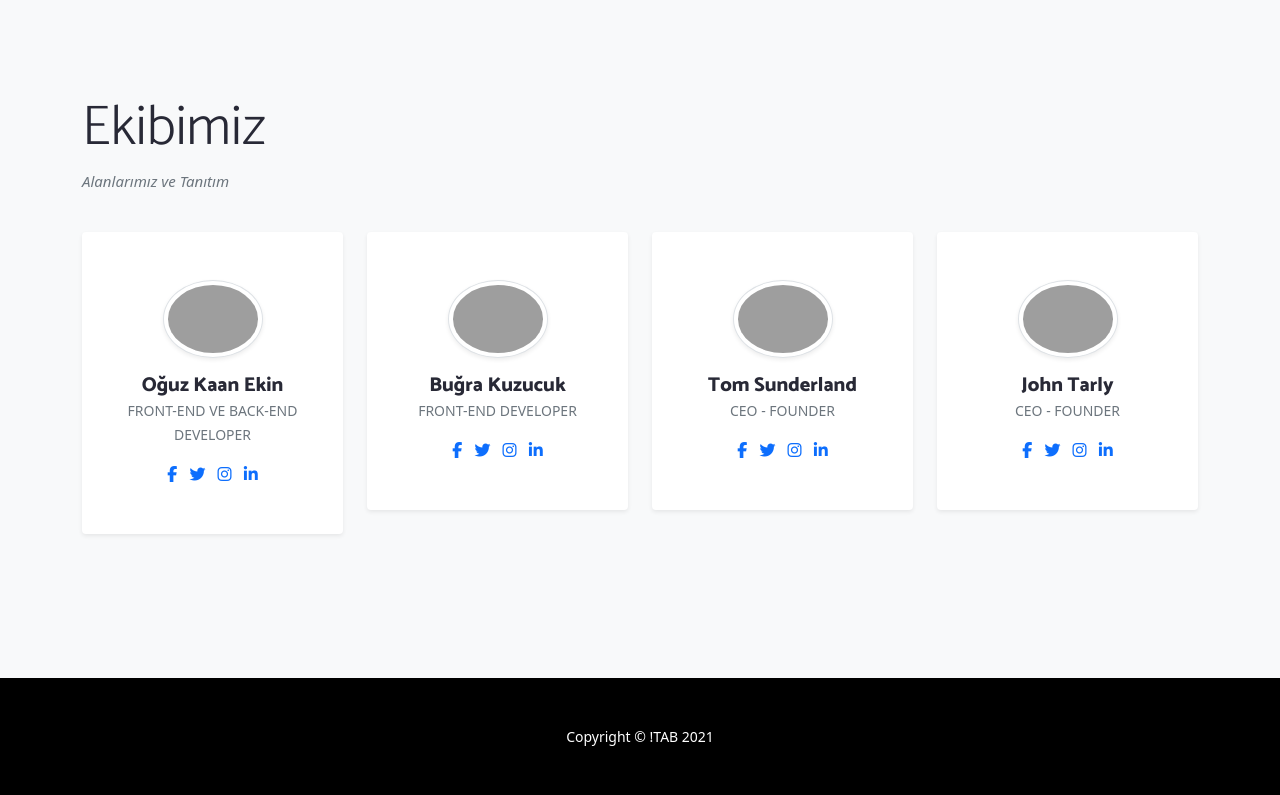
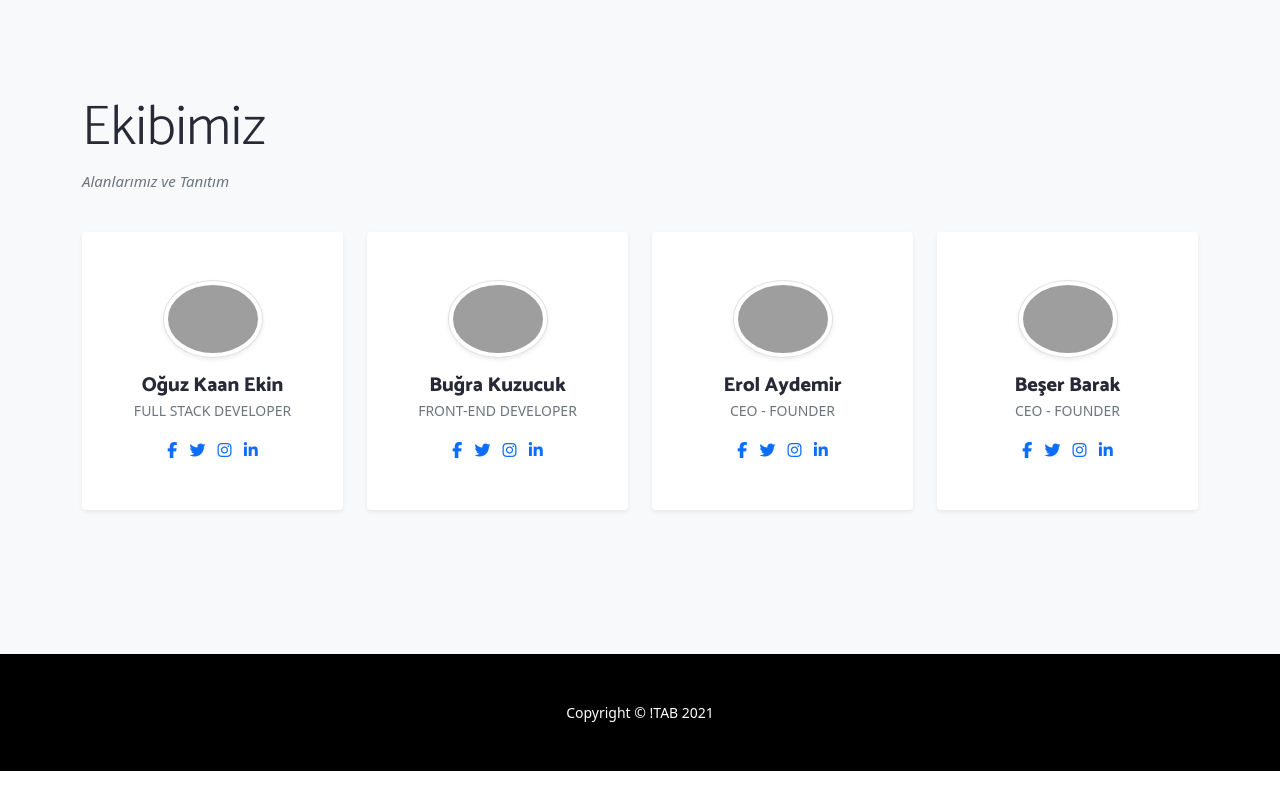
Before and after one commit to mekroket/unlemtabforum-django-backend, a Django app: page /about/ in a window 1280 px wide. Shown: the part 1302-2097 px from the top of the page. After the commit the page ends 2073 px from the top, so only its background shows below. Run offline with Django 3.2, Linux system fonts and the light colour scheme; some libraries are stand-ins or nearby versions; grey boxes are pictures that could not be loaded.

Commit message:
login about düzenleniyor.

```diff
--- a/templates/about.html
+++ b/templates/about.html
@@ -49,7 +49,7 @@
       <!-- Team item-->
       <div class="col-xl-3 col-sm-6 mb-5">
         <div class="bg-white rounded shadow-sm py-5 px-4"><img src="https://res.cloudinary.com/mhmd/image/upload/v1556834132/avatar-4_ozhrib.png" alt="" width="100" class="img-fluid rounded-circle mb-3 img-thumbnail shadow-sm">
-          <h5 class="mb-0">Oğuz Kaan Ekin</h5><span class="small text-uppercase text-muted">Front-End ve Back-end Developer</span>
+          <h5 class="mb-0">Oğuz Kaan Ekin</h5><span class="small text-uppercase text-muted">Full Stack Developer</span>
           <ul class="social mb-0 list-inline mt-3">
             <li class="list-inline-item"><a href="#" class="social-link"><i class="fa fa-facebook-f"></i></a></li>
             <li class="list-inline-item"><a href="#" class="social-link"><i class="fa fa-twitter"></i></a></li>
@@ -77,7 +77,7 @@
       <!-- Team item-->
       <div class="col-xl-3 col-sm-6 mb-5">
         <div class="bg-white rounded shadow-sm py-5 px-4"><img src="https://res.cloudinary.com/mhmd/image/upload/v1556834133/avatar-2_f8dowd.png" alt="" width="100" class="img-fluid rounded-circle mb-3 img-thumbnail shadow-sm">
-          <h5 class="mb-0">Tom Sunderland</h5><span class="small text-uppercase text-muted">CEO - Founder</span>
+          <h5 class="mb-0">Erol Aydemir</h5><span class="small text-uppercase text-muted">CEO - Founder</span>
           <ul class="social mb-0 list-inline mt-3">
             <li class="list-inline-item"><a href="#" class="social-link"><i class="fa fa-facebook-f"></i></a></li>
             <li class="list-inline-item"><a href="#" class="social-link"><i class="fa fa-twitter"></i></a></li>
@@ -91,7 +91,7 @@
       <!-- Team item-->
       <div class="col-xl-3 col-sm-6 mb-5">
         <div class="bg-white rounded shadow-sm py-5 px-4"><img src="https://res.cloudinary.com/mhmd/image/upload/v1556834133/avatar-1_s02nlg.png" alt="" width="100" class="img-fluid rounded-circle mb-3 img-thumbnail shadow-sm">
-          <h5 class="mb-0">John Tarly</h5><span class="small text-uppercase text-muted">CEO - Founder</span>
+          <h5 class="mb-0">Beşer Barak</h5><span class="small text-uppercase text-muted">CEO - Founder</span>
           <ul class="social mb-0 list-inline mt-3">
             <li class="list-inline-item"><a href="#" class="social-link"><i class="fa fa-facebook-f"></i></a></li>
             <li class="list-inline-item"><a href="#" class="social-link"><i class="fa fa-twitter"></i></a></li>
```
Also changed, not shown: templates/login.html (+7 -7 lines).
